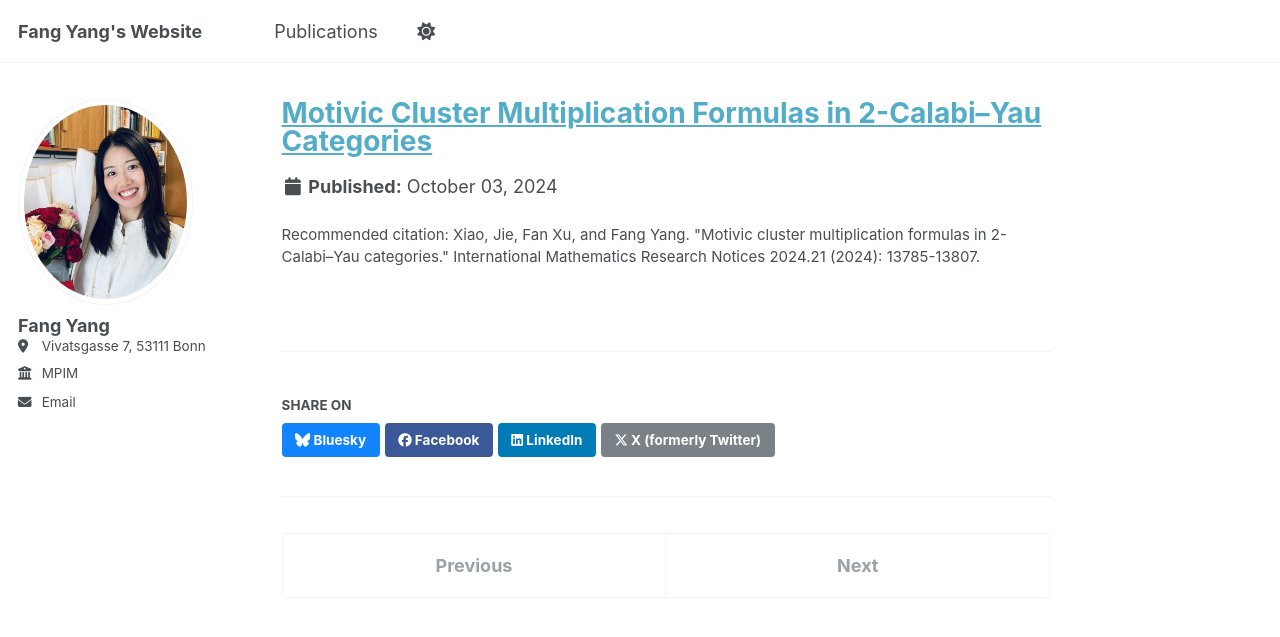
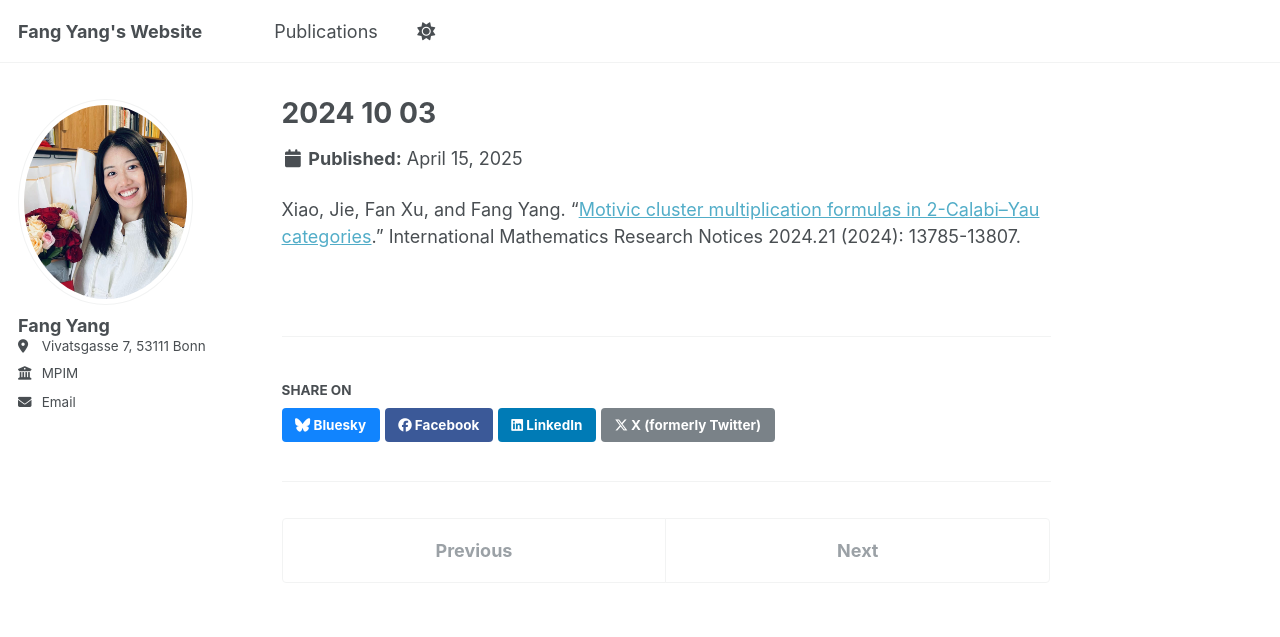
Before and after one commit to FangYang-math/FangYang-math.github.io, a Jekyll site: the page built from _publications/2024-10-03.md, in a window 1280 px wide. Shown: the top 637 px of the page. Built offline with Jekyll 4.4.1, drawn with Linux system fonts in a browser that asks for light colours.

Commit message:
Update 2024-10-03.md

```diff
--- a/_publications/2024-10-03.md
+++ b/_publications/2024-10-03.md
@@ -1,8 +1,6 @@
 ---
-title: "[Motivic Cluster Multiplication Formulas in 2-Calabi–Yau Categories](https://doi.org/10.1093/imrn/rnae220)"
 collection: publications
 category: manuscripts
 permalink: /publication/2024-10-03
-date: 2024-10-03
-citation: 'Xiao, Jie, Fan Xu, and Fang Yang. "Motivic cluster multiplication formulas in 2-Calabi–Yau categories." International Mathematics Research Notices 2024.21 (2024): 13785-13807.'
 ---
+Xiao, Jie, Fan Xu, and Fang Yang. "[Motivic cluster multiplication formulas in 2-Calabi–Yau categories]( https://doi.org/10.1093/imrn/rnae220)." International Mathematics Research Notices 2024.21 (2024): 13785-13807.
```
